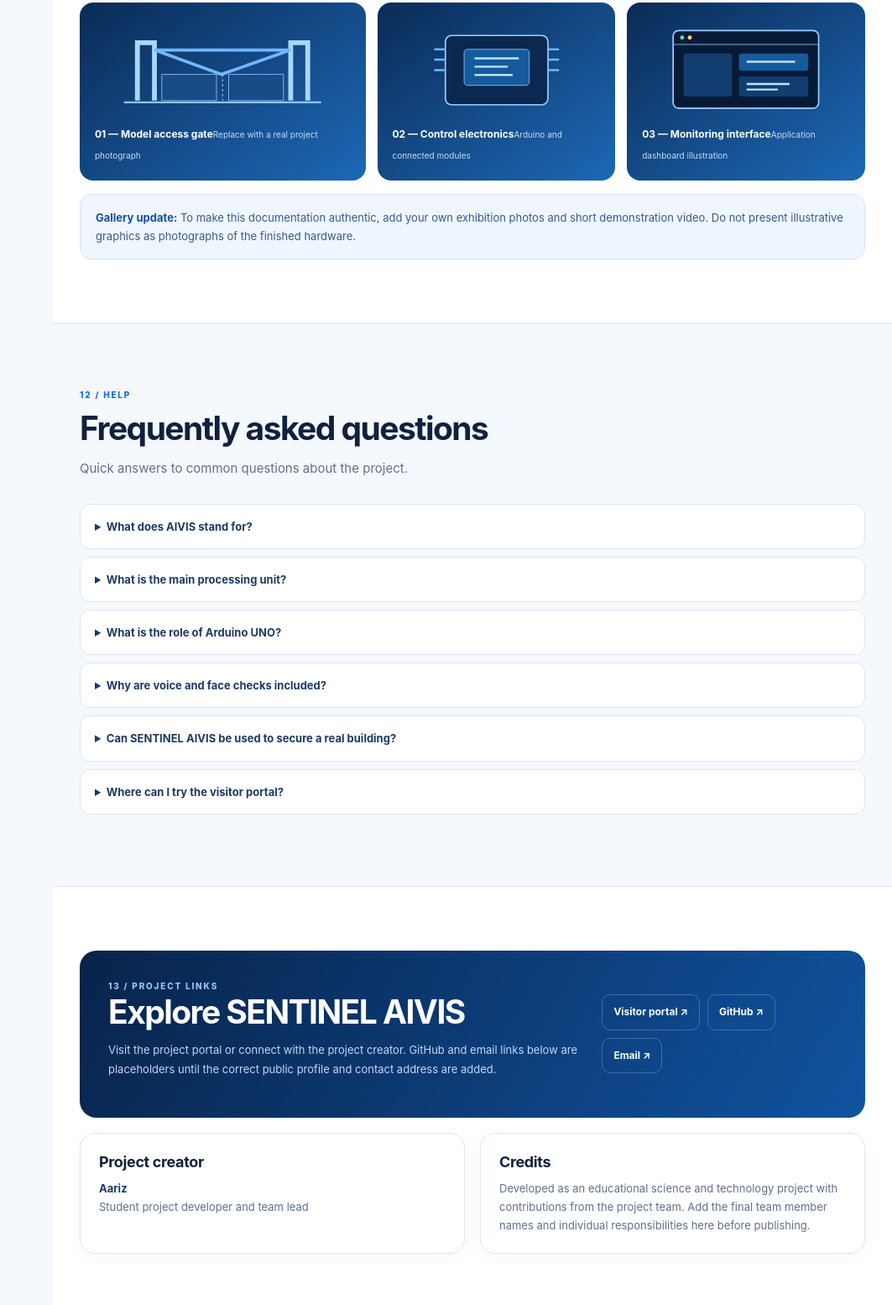
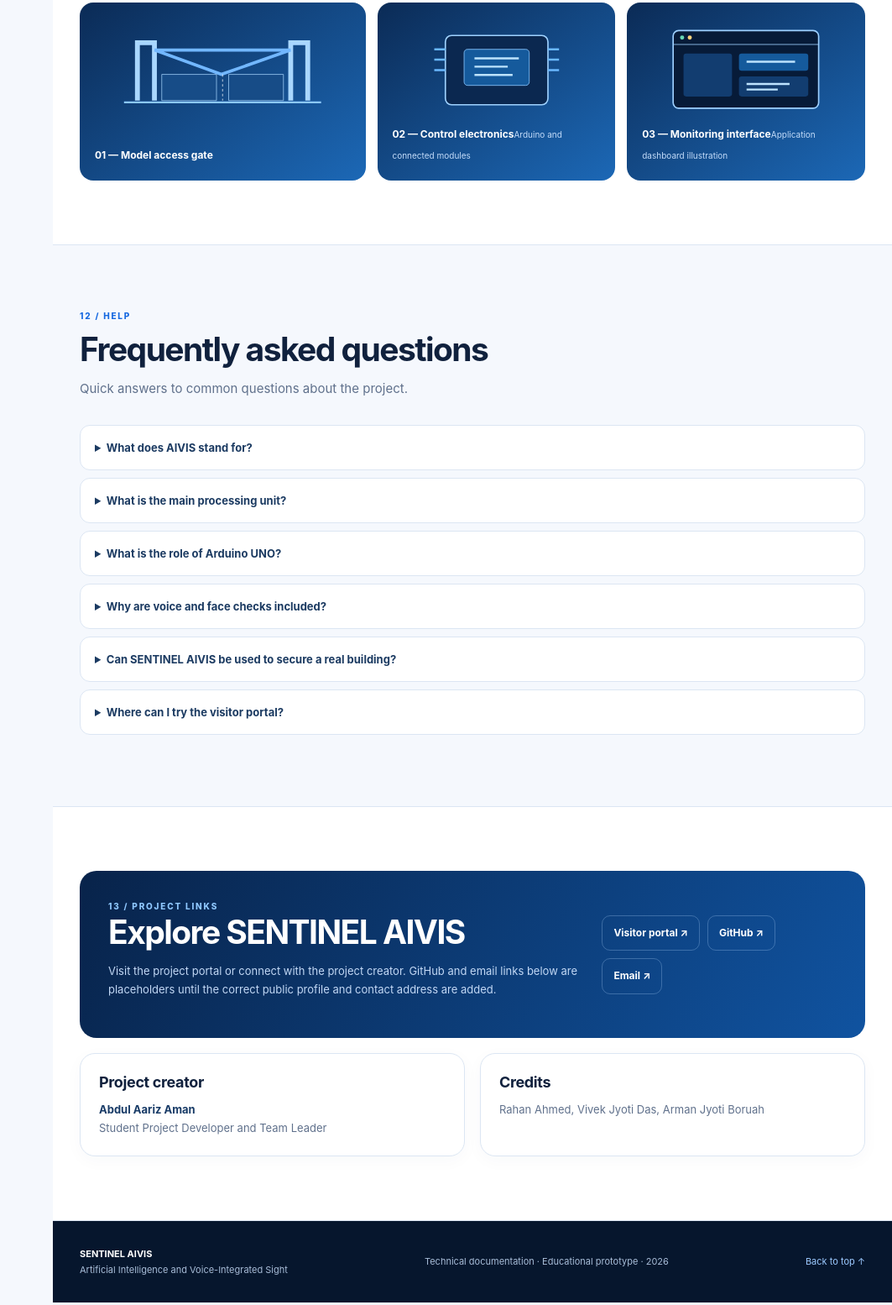
Before and after one commit to abdulaarizaman/sentinel-aivis-docs, a plain HTML site: page index.html in a window 1280 px wide. Shown: the part 7430-8984 px from the top of the page at 84% size, without its empty margins (217-1280 px from the left). Drawn offline with Linux system fonts and the light colour scheme.

Commit message:
Update project links and gallery content

```diff
--- a/index.html
+++ b/index.html
@@ -394,7 +394,7 @@
         <div class="gallery">
           <div class="gallery-item">
             <svg viewBox="0 0 420 150" fill="none" aria-label="Illustration of a model gate"><path d="M70 125V30h28v95M322 125V30h28v95" stroke="#a9d7ff" stroke-width="8"/><path d="M98 42h224M98 42l110 40 114-40" stroke="#72b7ff" stroke-width="5"/><path d="M110 82h90v43h-90zM220 82h90v43h-90z" fill="#174c87" stroke="#a9d7ff"/><path d="M210 82v43" stroke="#fff" stroke-dasharray="4 4"/><path d="M48 128h324" stroke="#8bc8ff" stroke-width="3"/></svg>
-            <div><b>01 — Model access gate</b><span>Replace with a real project photograph</span></div>
+            <div><b>01 — Model access gate</b><span></span></div>
           </div>
           <div class="gallery-item">
             <svg viewBox="0 0 300 150" fill="none" aria-label="Illustration of electronics"><rect x="76" y="25" width="148" height="100" rx="9" fill="#0b2850" stroke="#9fd2ff" stroke-width="2"/><rect x="103" y="45" width="94" height="52" rx="5" fill="#155a9c" stroke="#8bc8ff"/><path d="M118 58h64M118 70h48M118 82h55" stroke="#bde3ff" stroke-width="3"/><path d="M60 45h16m-16 15h16m-16 15h16m148-30h16m-16 15h16m-16 15h16" stroke="#6ab8ff" stroke-width="3"/></svg>
@@ -405,7 +405,7 @@
             <div><b>03 — Monitoring interface</b><span>Application dashboard illustration</span></div>
           </div>
         </div>
-        <div class="notice" style="margin-top:16px"><strong>Gallery update:</strong> To make this documentation authentic, add your own exhibition photos and short demonstration video. Do not present illustrative graphics as photographs of the finished hardware.</div>
+        <!-- <div class="notice" style="margin-top:16px"><strong>Gallery update:</strong> To make this documentation authentic, add your own exhibition photos and short demonstration video. Do not present illustrative graphics as photographs of the finished hardware.</div> -->
       </div>
     </section>
 
@@ -429,13 +429,13 @@
           <div><div class="kicker" style="color:#8fc8ff">13 / PROJECT LINKS</div><h2>Explore SENTINEL AIVIS</h2><p>Visit the project portal or connect with the project creator. GitHub and email links below are placeholders until the correct public profile and contact address are added.</p></div>
           <div class="contact-links">
             <a href="https://aivis-v.onrender.com/" target="_blank" rel="noopener noreferrer">Visitor portal ↗</a>
-            <a href="https://github.com/YOUR_GITHUB_USERNAME" target="_blank" rel="noopener noreferrer" data-placeholder="github">GitHub ↗</a>
-            <a href="mailto:YOUR_EMAIL@example.com" data-placeholder="email">Email ↗</a>
+            <a href="https://github.com/abdulaarizaman" target="_blank" rel="noopener noreferrer" data-placeholder="github">GitHub ↗</a>
+            <a href="mailto:developeraariz2025@outlook.com" data-placeholder="email">Email ↗</a>
           </div>
         </div>
         <div class="grid-2" style="margin-top:18px">
-          <div class="card"><h3>Project creator</h3><p><b style="color:#183b67">Aariz</b><br>Student project developer and team lead</p></div>
-          <div class="card"><h3>Credits</h3><p>Developed as an educational science and technology project with contributions from the project team. Add the final team member names and individual responsibilities here before publishing.</p></div>
+          <div class="card"><h3>Project creator</h3><p><b style="color:#183b67">Abdul Aariz Aman</b><br>Student Project Developer and Team Leader</p></div>
+          <div class="card"><h3>Credits</h3><p>Rahan Ahmed, Vivek Jyoti Das, Arman Jyoti Boruah</p></div>
         </div>
       </div>
     </section>
```
